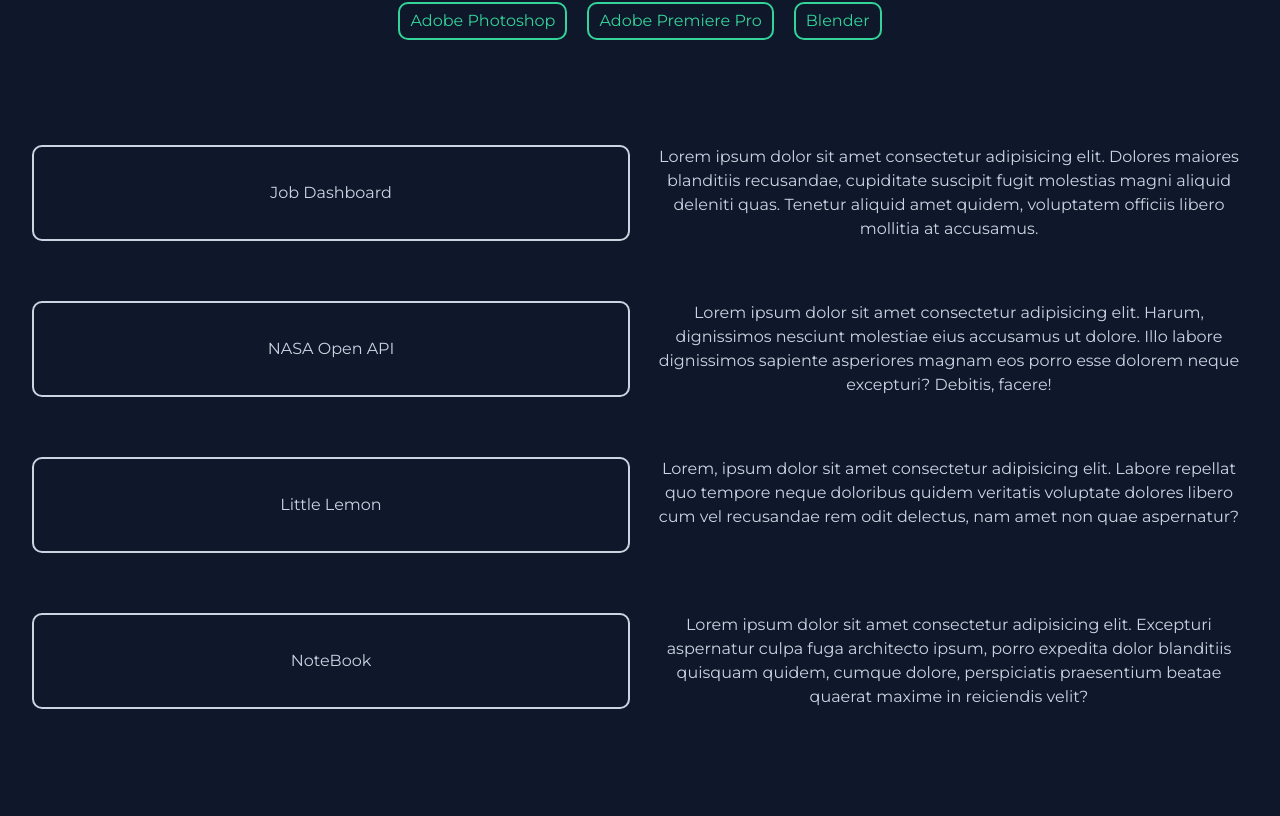
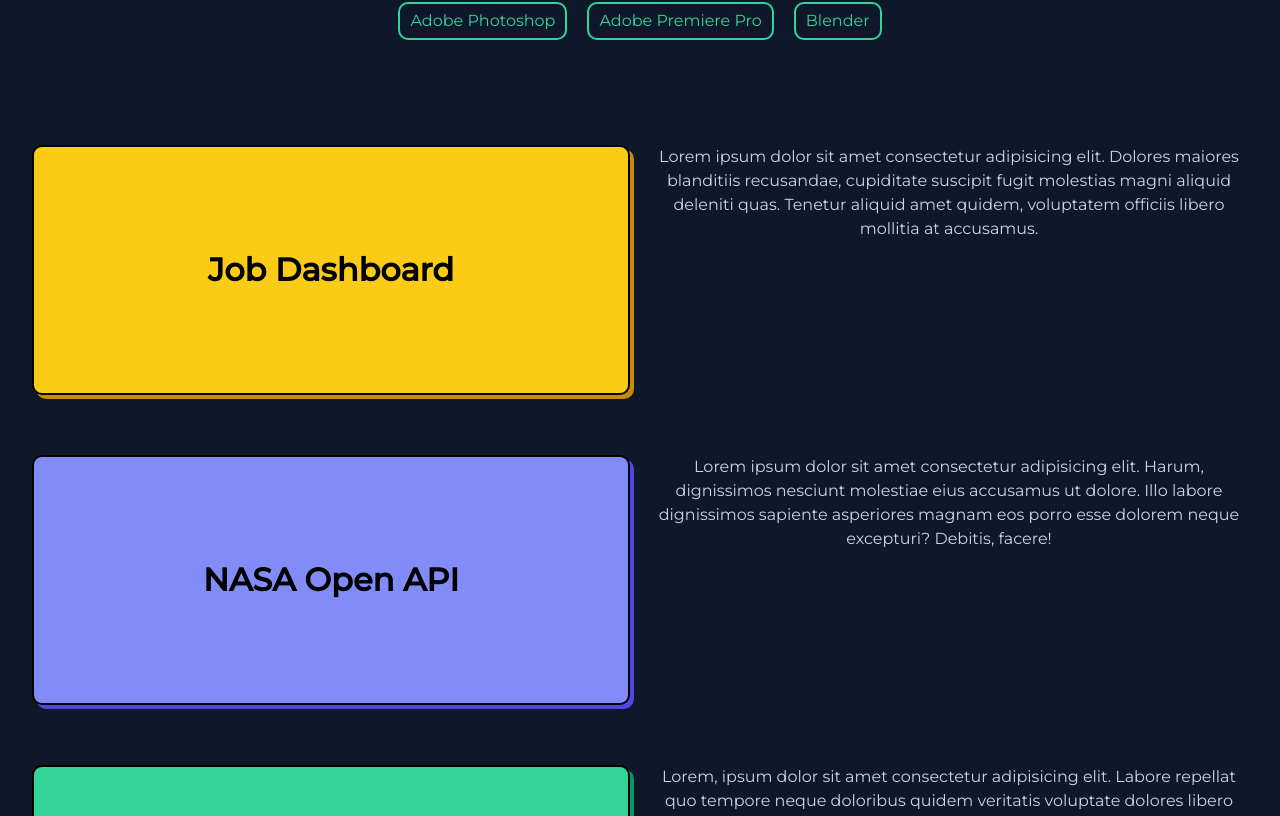
Before and after one commit to escavanessa/Portfolio, a React (Vite) app: page / in a window 1280 px wide. Shown: the part 1199-2015 px from the top of the page. Built offline with nearby package versions, Linux system fonts and the light colour scheme.

Commit message:
more css

```diff
--- a/Components/Nav/Nav.css
+++ b/Components/Nav/Nav.css
@@ -23,5 +23,5 @@
 }
 
 .nav-li:hover{
-    transform: translateY(7px);
+    transform: translateY(2px);
 }
--- a/Components/Projects/Projects.css
+++ b/Components/Projects/Projects.css
@@ -14,12 +14,19 @@
   }
 
 .project-1 {
+    height: 250px;
     grid-area: project-1;
     display: flex;
     justify-content: center;
     align-items: center;
-    border: solid 2px;
+    border: solid 2px black;
     border-radius: 10px;
+    background-color: #facc15;
+    color: black;
+    font-size: xx-large;
+    font-weight: 600;
+    cursor: pointer;
+    box-shadow: 4px 4px 0px 0px  #ca8a04;
   }
 
 
@@ -28,8 +35,14 @@
     display: flex;
     justify-content: center;
     align-items: center;
-    border: solid 2px;
+    border: solid 2px black;
     border-radius: 10px;
+    background-color: #818cf8;
+    color: black;
+    font-size: xx-large;
+    font-weight: 600;
+    cursor: pointer;
+    box-shadow: 4px 4px 0px 0px  #4f46e5;
 }
 
   .project-3 {
@@ -37,8 +50,14 @@
     display: flex;
     justify-content: center;
     align-items: center;
-    border: solid 2px;
+    border: solid 2px black;
     border-radius: 10px;
+    background-color: #34d399;
+    color: black;
+    font-size: xx-large;
+    font-weight: 600;
+    cursor: pointer;
+    box-shadow: 4px 4px 0px 0px  #059669;
 }
 
   .project-4 {
@@ -46,8 +65,14 @@
     display: flex;
     justify-content: center;
     align-items: center;
-    border: solid 2px;
+    border: solid 2px black;
     border-radius: 10px;
+    background-color: #38bdf8;
+    color: black;
+    font-size: xx-large;
+    font-weight: 600;
+    cursor: pointer;
+    box-shadow: 4px 4px 0px 0px  #0284c7;
 }
 
   .desc-1 { grid-area: desc-1; }
@@ -57,3 +82,17 @@
   .desc-3 { grid-area: desc-3; }
 
   .desc-4 { grid-area: desc-4; }
+
+
+.project-1:hover{
+    transform: translateY(2px);
+}
+.project-2:hover{
+  transform: translateY(2px);
+}
+.project-3:hover{
+  transform: translateY(2px);
+}
+.project-4:hover{
+  transform: translateY(2px);
+}
```
Also changed, not shown: Components/Skills/Skills.css (line endings or trailing spaces).
